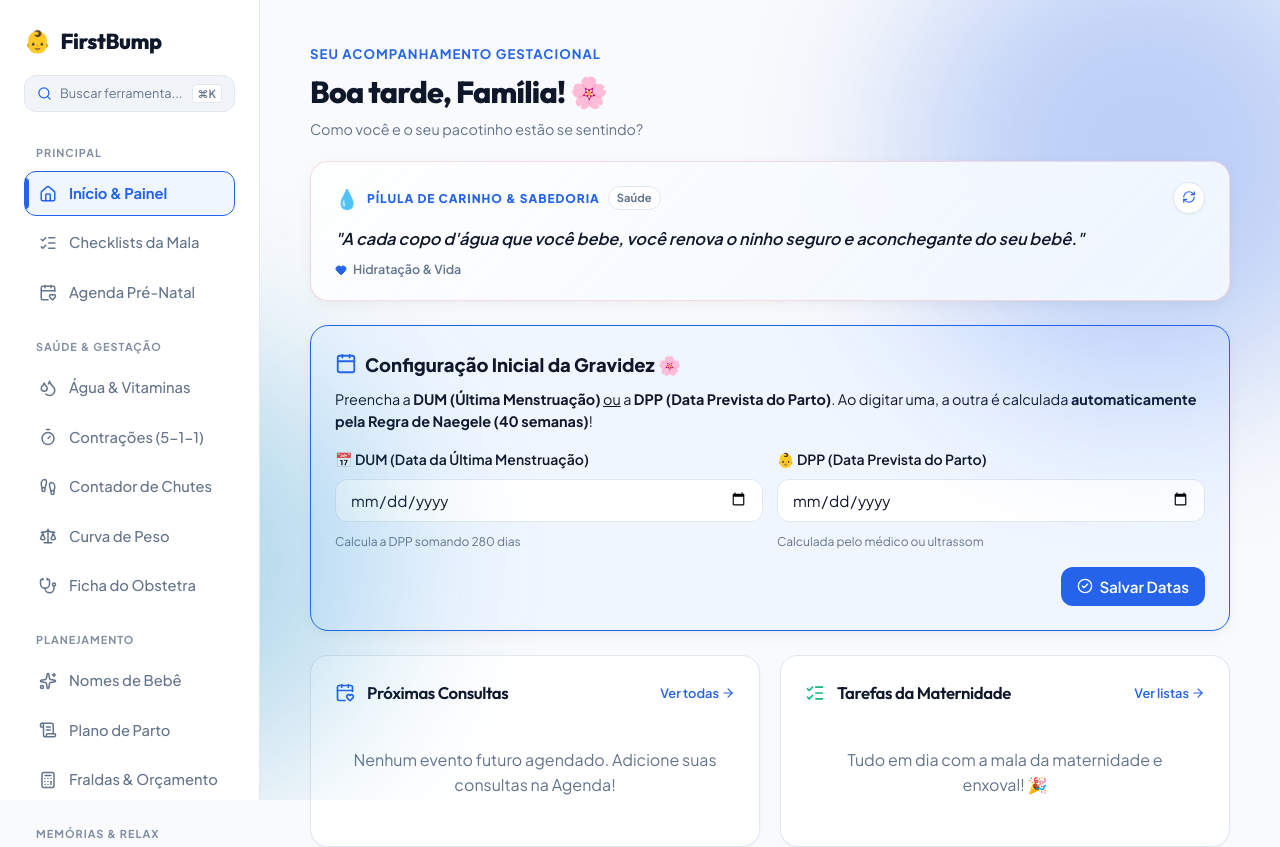
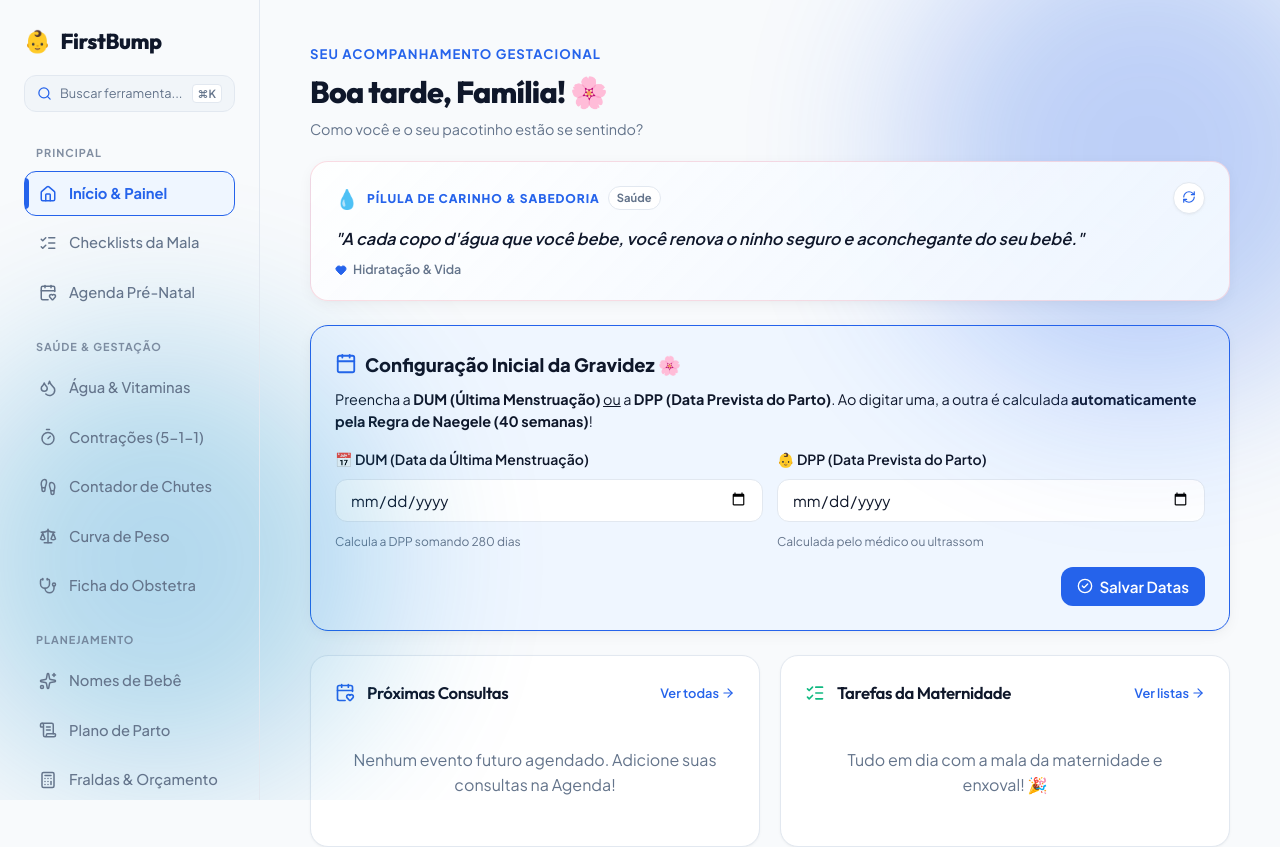
Before and after one commit to WallaceSousa88/FirstBump, a React (Vite) app in the folder frontend/: page / in a window 1280 px wide. Shown: the top 847 px of the page. Built offline with nearby package versions, Linux system fonts and the light colour scheme.

Commit message:
feat: update sidebar styles for improved visibility and add backdrop blur effect

```diff
--- a/frontend/src/index.css
+++ b/frontend/src/index.css
@@ -189,7 +189,7 @@ input, textarea, select {
 
 .sidebar {
   width: 260px;
-  background-color: var(--surface);
+  background-color: transparent;
   border-right: 1px solid var(--border);
   display: flex;
   flex-direction: column;
@@ -197,6 +197,8 @@ input, textarea, select {
   height: 100vh;
   position: sticky;
   top: 0;
+  overflow-y: auto;
+  z-index: 10;
 }
 
 .sidebar-footer {
@@ -1570,6 +1572,8 @@ input, textarea, select {
     width: 82%;
     max-width: 300px;
     z-index: 1001;
+    background-color: var(--surface);
+    backdrop-filter: blur(20px);
     box-shadow: 0 10px 30px rgba(0, 0, 0, 0.3);
     animation: slideInLeft 0.25s ease-out;
   }
```
